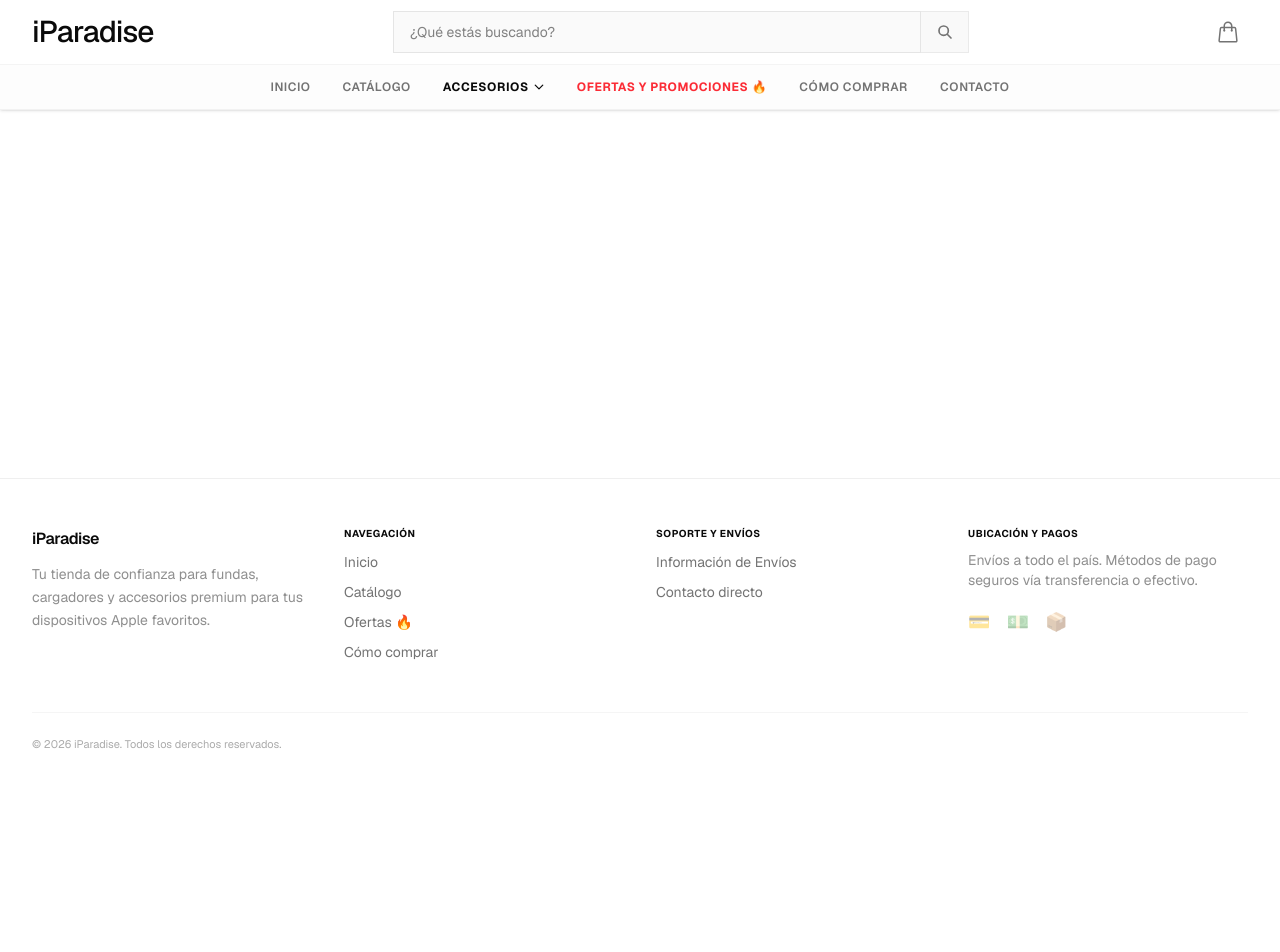
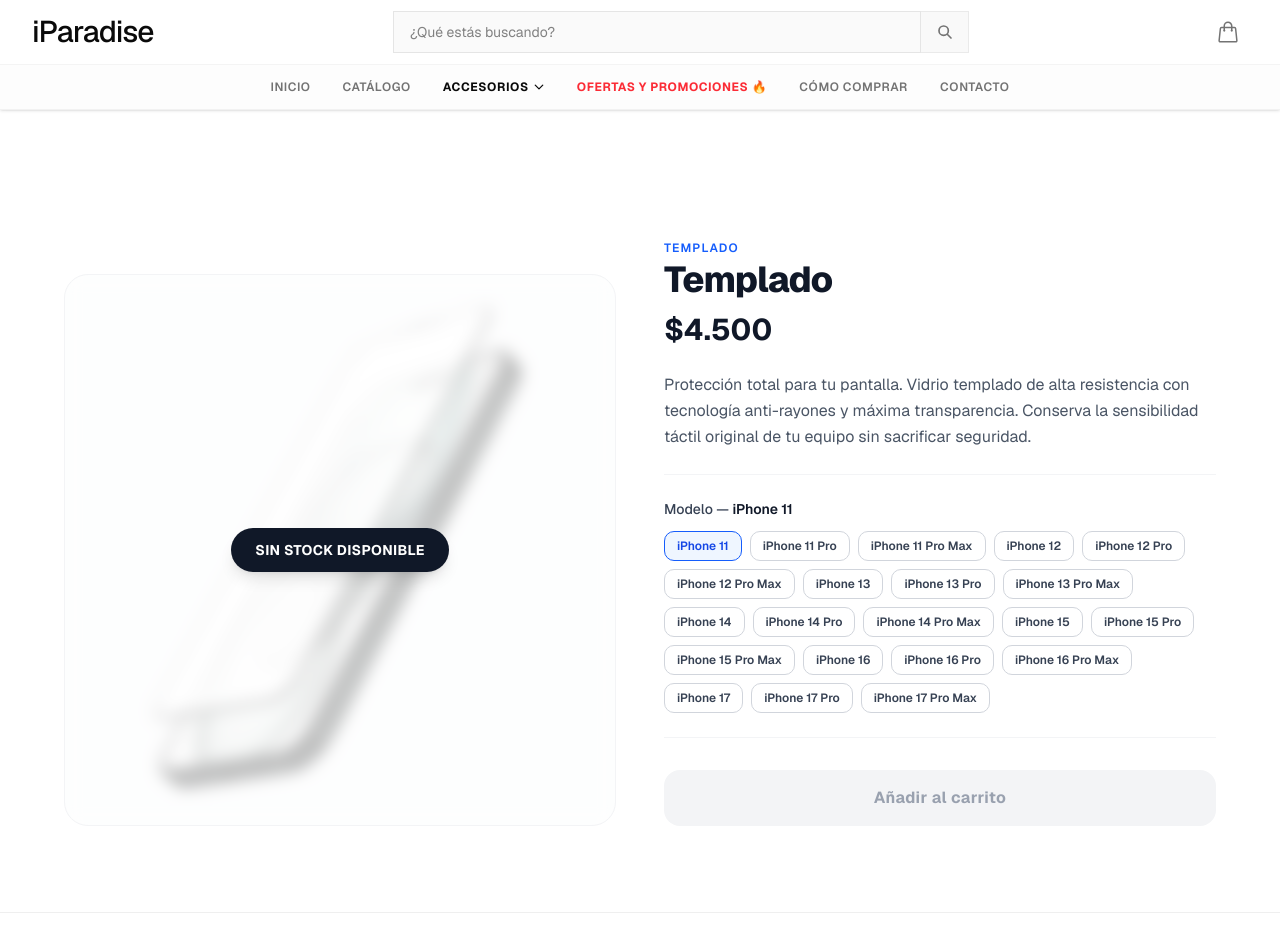
Before and after one commit to raphaaz/iparadise, a React (Vite) app: page /producto/1 in a window 1280 px wide. Shown: the top 952 px of the page. Before the commit the page ends 800 px from the top, so only its background shows below. Built offline with nearby package versions, Linux system fonts and the light colour scheme.

Commit message:
primer intento de arreglar algunas cosas de producto detalle

```diff
--- a/src/components/ProductoDetalle.jsx
+++ b/src/components/ProductoDetalle.jsx
@@ -5,40 +5,30 @@ import { useCart } from "../context/CartContext";
 
 export default function ProductoDetalle() {
     const { id } = useParams();
-    // Traemos las funciones y estados globales necesarios del Context
     const { addToCart, cart, totalGeneral, subtotalCarrito, codigoPostal, setCodigoPostal, calcularEnvio, costoEnvio } = useCart();
 
     const producto = productos.find((p) => p.id === Number(id));
 
-    // Si el producto no existe
-    if (!producto) {
-        return (
-            <div className="flex flex-col items-center justify-center h-screen">
-                <h2 className="text-2xl font-bold">Producto no encontrado</h2>
-                <Link to="/" className="mt-4 text-blue-600 underline">Volver al inicio</Link>
-            </div>
-        );
-    }
+    const esFunda = producto?.categoria?.toLowerCase().includes('funda') || producto?.imgAll;
+    const tieneColores = producto?.colores && Object.keys(producto.colores).length > 0;
+    const primerColorHex = tieneColores ? Object.keys(producto.colores)[0] : null;
+    const tieneModelos = producto?.modelos && Object.keys(producto.modelos).length > 0;
+    const primerModelo = tieneModelos ? Object.keys(producto.modelos)[0] : null;
 
-    const esFunda = producto.categoria?.toLowerCase().includes('funda') || producto.imgAll;
-    const tieneColores = producto.colores && Object.keys(producto.colores).length > 0;
-    const primerColorHex = tieneColores ? Object.keys(producto.colores)[0] : null;
-    const tieneModelos = producto.modelos && Object.keys(producto.modelos).length > 0;
-    const primerModelo = tieneModelos ? Object.keys(producto.modelos)[0] : null;
+    // ✅ FIX 1: Todos los hooks ANTES del return condicional
     const [modeloActivo, setModeloActivo] = useState(primerModelo);
-    const stockModelo = tieneModelos ? producto.modelos[modeloActivo] : null;
-    const stockFinal = tieneModelos ? stockModelo : stockDisponible;
-
     const [colorActivo, setColorActivo] = useState(primerColorHex);
     const [imagenActiva, setImagenActiva] = useState(0);
     const [cantidad, setCantidad] = useState(1);
     const [errorStock, setErrorStock] = useState("");
     const [mensajeStock, setMensajeStock] = useState("");
 
-    const datosColorActual = tieneColores ? producto.colores[colorActivo] : null;
-    const stockDisponible = tieneColores ? datosColorActual?.stock : (producto.stock || 0);
+    // ✅ FIX 2: stockDisponible definido ANTES de stockFinal
+    const datosColorActual = tieneColores ? producto?.colores[colorActivo] : null;
+    const stockDisponible = tieneColores ? datosColorActual?.stock : (producto?.stock || 0);
+    const stockModelo = tieneModelos ? producto?.modelos[modeloActivo] : null;
+    const stockFinal = tieneModelos ? stockModelo : stockDisponible;
 
-    // Sincronizar imágenes por color
     useEffect(() => {
         if (tieneColores && datosColorActual) {
             const indiceImagen = datosColorActual.id - 1;
@@ -48,10 +38,19 @@ export default function ProductoDetalle() {
         }
     }, [colorActivo, tieneColores, datosColorActual]);
 
-    // Forzar la carga inicial de la imagen si no tiene colores activos de entrada
     useEffect(() => {
         setImagenActiva(0);
     }, [id]);
+
+    // ✅ FIX 1 (continuación): return condicional DESPUÉS de todos los hooks
+    if (!producto) {
+        return (
+            <div className="flex flex-col items-center justify-center h-screen">
+                <h2 className="text-2xl font-bold">Producto no encontrado</h2>
+                <Link to="/" className="mt-4 text-blue-600 underline">Volver al inicio</Link>
+            </div>
+        );
+    }
 
     const usarListaMovil = producto.imgMobile && producto.imgMobile.length > 0;
     const usarListaDesktop = producto.imgDesktop && producto.imgDesktop.length > 0;
@@ -76,10 +75,10 @@ export default function ProductoDetalle() {
         setCantidad(nuevaCantidad);
     };
 
-    // CORRECCIÓN CRÍTICA: Mapeamos el objeto para que el carrito lo entienda de forma nativa
+    // ✅ FIX 3: Lógica de añadir al carrito corregida (sin llave de más)
     const añadirAlCarritoOk = () => {
         if (stockDisponible <= 0) return;
-        if (cantidadEnCarrito + cantidad > stockDisponible) {
+
         // 1. Buscamos si este mismo producto (y color si tiene) ya está en el carrito
         const itemEnCarrito = cart.find(
             (item) => item.id === producto.id && (!tieneColores || item.color?.nombre === datosColorActual?.nombre)
@@ -87,22 +86,20 @@ export default function ProductoDetalle() {
 
         const cantidadEnCarrito = itemEnCarrito ? itemEnCarrito.cantidad : 0;
 
-        // 2. VALIDACIÓN: Si lo que ya hay en el carrito + lo que quiere meter ahora supera el stock disponible
+        // 2. Validación de stock considerando lo que ya hay en el carrito
         if (cantidadEnCarrito + cantidad > stockDisponible) {
-            setMensajeStock("no tenemos mas stock disponible");
-
-            // Borra el mensaje a los 4 segundos para limpiar la pantalla
+            setMensajeStock("No tenemos más stock disponible.");
             setTimeout(() => setMensajeStock(""), 4000);
-            return; // Frenamos la ejecución acá para que NO se ejecute el addToCart con el alert viejo
+            return;
         }
 
-        // 3. Resolvemos cuál es el precio real (Si hay descuento o no)
+        // 3. Precio real
         const precioReal = producto.descuento > 0 ? producto.precioOferta : producto.precioOriginal;
 
-        // 4. Extraemos la URL de la imagen que el usuario está viendo actualmente en la galería
+        // 4. Imagen activa
         const imagenReal = listaImagenes[imagenActiva] || (producto.imagenes && producto.imagenes[0]) || '';
 
-        // 5. Armamos el objeto limpio esperado por el carrito
+        // 5. Objeto formateado para el carrito
         const productoFormateado = {
             id: producto.id,
             nombre: producto.nombre,
@@ -112,23 +109,21 @@ export default function ProductoDetalle() {
             descuento: producto.descuento,
             imagen: imagenReal,
             categoria: producto.categoria,
-            modelo: modeloActivo || null  // 👈 NUEVO
+            modelo: modeloActivo || null
         };
 
-        // 6. Lo enviamos al context y limpiamos el cartel de error
+        // 6. Enviamos al context
         addToCart(productoFormateado, cantidad, datosColorActual);
         setMensajeStock("");
     };
 
     return (
-        // Mantuvimos pt-24 para que en desktop no baje demasiado, la magia está abajo
         <div className="min-h-screen bg-white p-4 md:p-8 pt-24 md:pt-32 relative overflow-x-hidden">
 
             <div className="max-w-6xl mx-auto grid md:grid-cols-2 gap-8 md:gap-12 items-start">
 
                 {/* COLUMNA IZQUIERDA: Galería de Imágenes */}
                 <div className="space-y-6 md:sticky md:top-24 w-full">
-                    {/* Quitamos aspect-square rígido en móviles y le dimos una altura máxima controlada (h-72) */}
                     <div className="w-full h-72 md:h-auto md:aspect-square rounded-3xl overflow-hidden bg-gray-50 border border-gray-100 relative flex items-center justify-center">
                         <picture className="w-full h-full flex items-center justify-center">
                             <source
@@ -142,10 +137,7 @@ export default function ProductoDetalle() {
                             <img
                                 src={listaImagenes[imagenActiva] || (producto.imagenes && producto.imagenes[0]) || ''}
                                 alt={producto.nombre}
-                                // Evitamos que la imagen rompa las proporciones en celu con max-h-full y p-4
-                                className={`object-contain transition-all duration-300 w-full h-full max-h-full ${
-                                    esFunda ? "p-4" : "p-8 md:p-12 max-h-[90%]"
-                                }`}
+                                className={`object-contain transition-all duration-300 w-full h-full max-h-full ${esFunda ? "p-4" : "p-8 md:p-12 max-h-[90%]"}`}
                                 decoding="sync"
                                 fetchpriority="high"
                             />
@@ -178,7 +170,6 @@ export default function ProductoDetalle() {
                 </div>
 
                 {/* COLUMNA DERECHA: Info del Producto */}
-                {/* Añadido un margen superior (mt-4 md:mt-0) para distanciarlo prolijamente de la imagen de arriba en celulares */}
                 <div className="flex flex-col mt-4 md:mt-0">
                     <span className="text-blue-600 font-semibold uppercase tracking-widest text-xs">
                         {producto.categoria}
@@ -251,7 +242,7 @@ export default function ProductoDetalle() {
                         </div>
                     )}
 
-                    {/* Modelos - solo para productos con modelos como el templado */}
+                    {/* Modelos */}
                     {tieneModelos && (
                         <div className="mt-6 border-b border-gray-100 pb-6">
                             <p className="text-sm font-medium text-gray-700 mb-3">
@@ -281,7 +272,6 @@ export default function ProductoDetalle() {
                             </div>
                         </div>
                     )}
-
 
                     {/* Cantidad */}
                     {stockDisponible > 0 && (
@@ -315,7 +305,7 @@ export default function ProductoDetalle() {
                         </div>
                     )}
 
-                    {/* Botón único de acción y renderizado del error de stock del carrito */}
+                    {/* Botón añadir al carrito */}
                     <div className="mt-8">
                         <button
                             onClick={añadirAlCarritoOk}
@@ -329,11 +319,14 @@ export default function ProductoDetalle() {
                             Añadir al carrito
                         </button>
 
-
+                        {mensajeStock && (
+                            <p className="text-red-500 font-medium text-xs mt-2 bg-red-50 p-2 rounded-lg border border-red-100 text-center">
+                                {mensajeStock}
+                            </p>
+                        )}
                     </div>
                 </div>
             </div>
         </div>
     );
 }
-}
```
